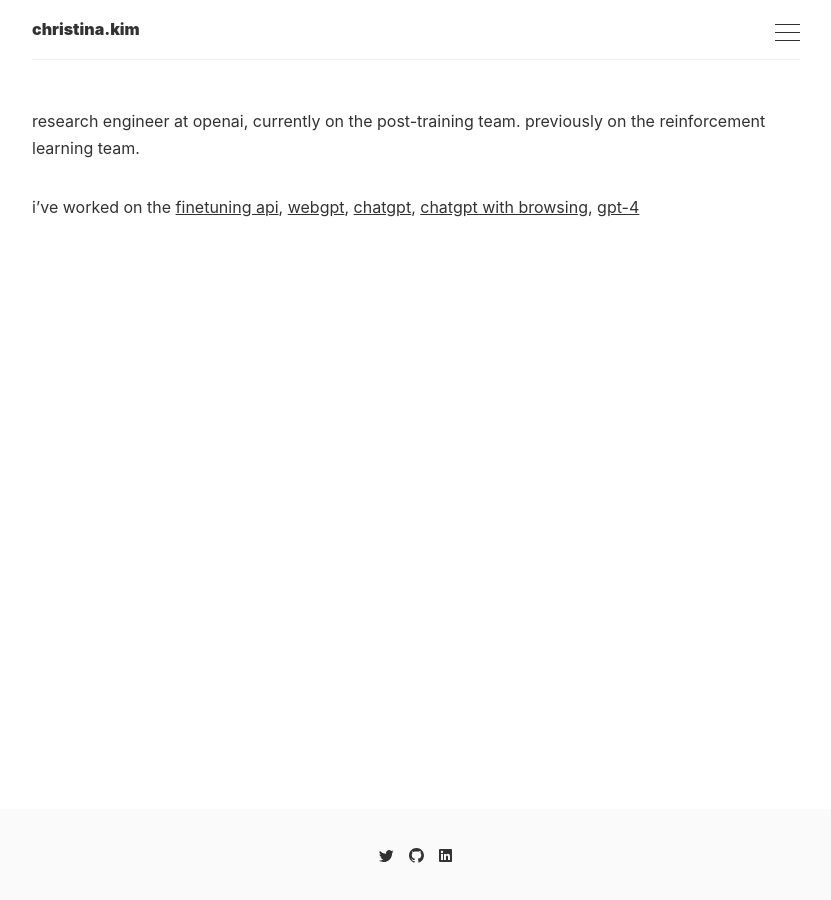
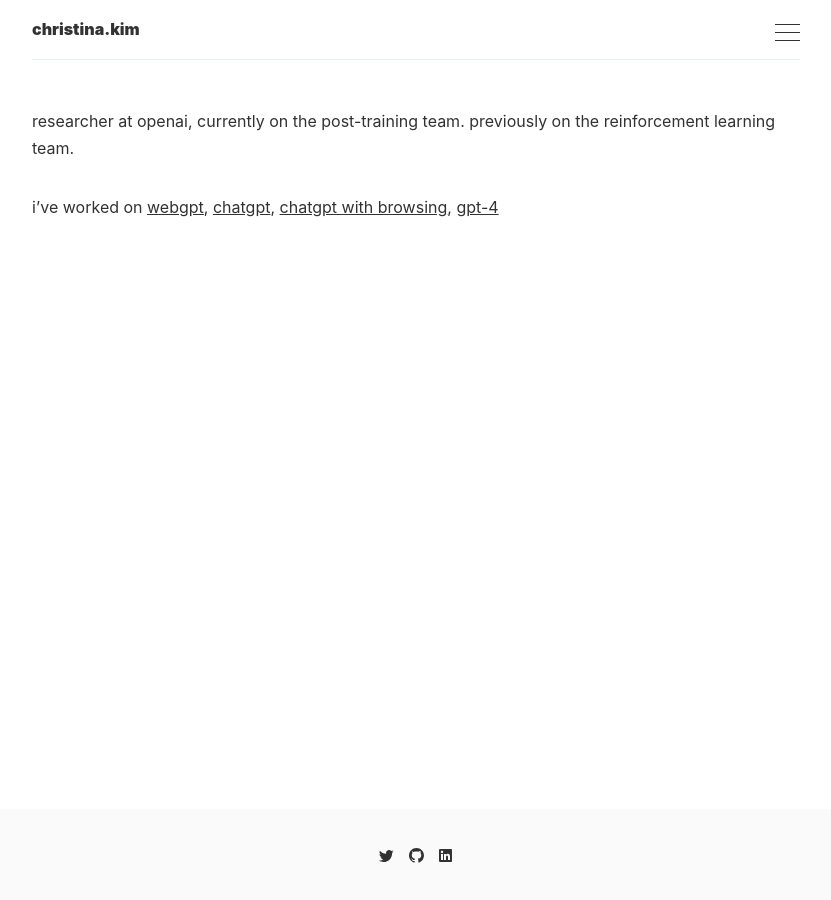
Before and after one commit to christinakim/christinakim.github.io, a Jekyll site: the page built from _pages/index.md, in a window 1280 px wide. Shown: the whole page, without its empty margins (224-1055 px from the left). Built offline with Jekyll 4.4.1, drawn with Linux system fonts in a browser that asks for light colours.

Commit message:
Update index.md

```diff
--- a/_pages/index.md
+++ b/_pages/index.md
@@ -3,6 +3,6 @@ layout: page
 title:
 ---
 
-research engineer at openai, currently on the post-training team. previously on the reinforcement learning team.
+researcher at openai, currently on the post-training team. previously on the reinforcement learning team.
 
-i've worked on the [finetuning api](https://openai.com/blog/customizing-gpt-3), [webgpt](https://openai.com/research/webgpt), [chatgpt](https://openai.com/blog/chatgpt), [chatgpt with browsing](https://openai.com/blog/chatgpt-plugins#browsing), [gpt-4](https://arxiv.org/abs/2303.08774)
+i've worked on [webgpt](https://openai.com/research/webgpt), [chatgpt](https://openai.com/blog/chatgpt), [chatgpt with browsing](https://openai.com/blog/chatgpt-plugins#browsing), [gpt-4](https://arxiv.org/abs/2303.08774)
```
